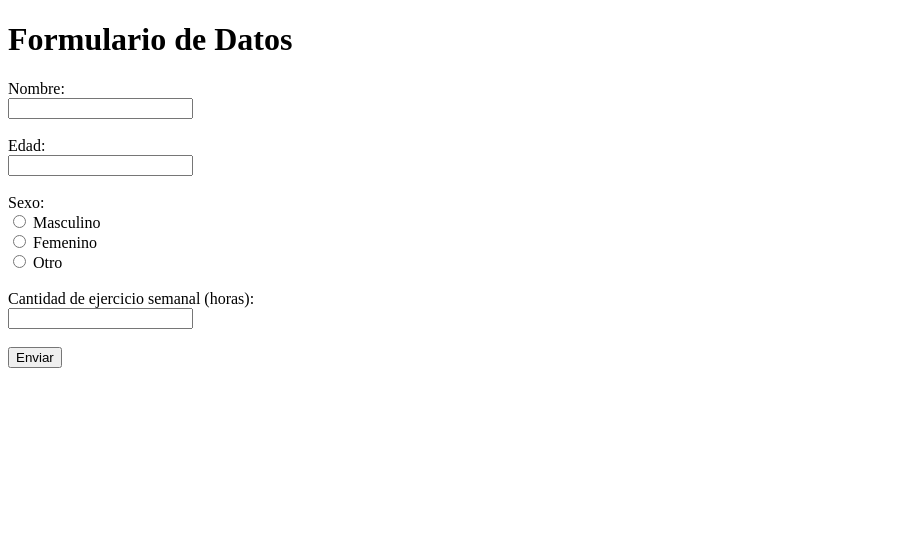
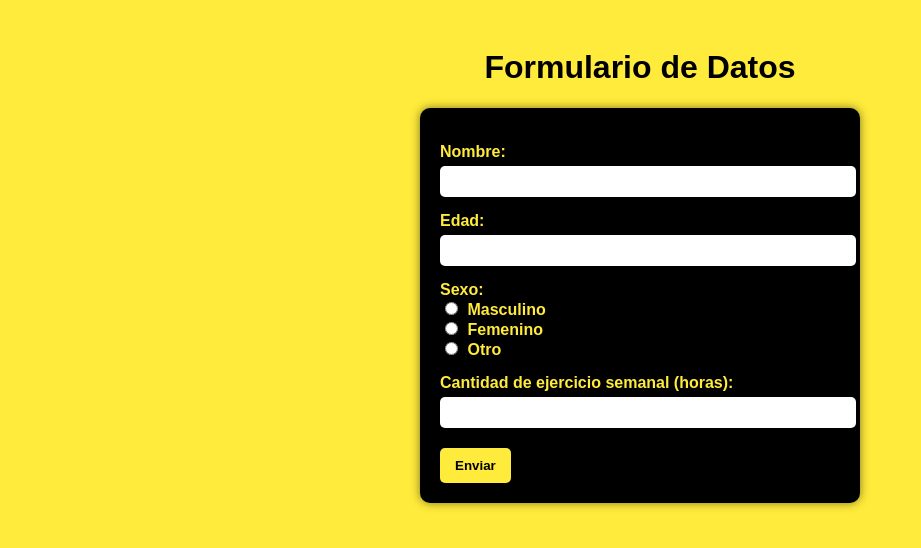
Before and after one commit to Neberuslml/Healthy-Zone, a plain HTML site: page index.html in a window 1280 px wide. Shown: the whole page, without its empty margins (0-921 px from the left). Drawn offline with Linux system fonts and the light colour scheme.

Commit message:
Enhance form styling and layout
Added styling and improved layout for the personal data form.

```diff
--- a/index.html
+++ b/index.html
@@ -3,38 +3,105 @@
 <head>
     <meta charset="UTF-8" />
     <title>Formulario de Datos Personales</title>
+    <style>
+        /* Fondo amarillo y texto negro para toda la página */
+        body {
+            background-color: #FFEB3B; /* amarillo brillante */
+            color: #000000; /* negro */
+            font-family: Arial, sans-serif;
+            padding: 20px;
+        }
+
+        /* Estilo para el contenedor del formulario */
+        form {
+            background-color: #000000; /* negro */
+            color: #FFEB3B; /* amarillo */
+            padding: 20px;
+            border-radius: 10px;
+            max-width: 400px;
+            margin: auto;
+            box-shadow: 0 0 10px rgba(0,0,0,0.5);
+        }
+
+        /* Estilo para las etiquetas y campos de entrada */
+        label {
+            display: block;
+            margin-top: 15px;
+            font-weight: bold;
+        }
+
+        input[type="text"],
+        input[type="number"] {
+            width: 100%;
+            padding: 8px;
+            margin-top: 5px;
+            border: none;
+            border-radius: 5px;
+        }
+
+        /* Estilo para los botones de opción */
+        input[type="radio"] {
+            margin-right: 5px;
+        }
+
+        /* Botón con color amarillo y texto negro */
+        button {
+            margin-top: 20px;
+            background-color: #FFEB3B;
+            color: #000000;
+            border: none;
+            padding: 10px 15px;
+            font-weight: bold;
+            border-radius: 5px;
+            cursor: pointer;
+        }
+
+        button:hover {
+            background-color: #f2d600;
+        }
+
+        /* Estilo para el texto de resultado */
+        #resultado {
+            max-width: 400px;
+            margin: 20px auto;
+            font-weight: bold;
+            font-size: 1.1em;
+            color: #000000;
+            text-align: center;
+        }
+    </style>
 </head>
 <body>
-    <h1>Formulario de Datos</h1>
+    <h1 style="text-align: center;">Formulario de Datos</h1>
     <form id="datosForm">
-        <label for="nombre">Nombre:</label><br/>
-        <input type="text" id="nombre" name="nombre" required /><br/><br/>
+        <label for="nombre">Nombre:</label>
+        <input type="text" id="nombre" name="nombre" required />
 
-        <label for="edad">Edad:</label><br/>
-        <input type="number" id="edad" name="edad" min="0" required /><br/><br/>
+        <label for="edad">Edad:</label>
+        <input type="number" id="edad" name="edad" min="0" required />
 
-        <label>Sexo:</label><br/>
+        <label>Sexo:</label>
         <input type="radio" id="sexo_m" name="sexo" value="Masculino" required />
-        <label for="sexo_m">Masculino</label><br/>
+        <label for="sexo_m" style="display: inline;">Masculino</label><br/>
         <input type="radio" id="sexo_f" name="sexo" value="Femenino" required />
-        <label for="sexo_f">Femenino</label><br/>
+        <label for="sexo_f" style="display: inline;">Femenino</label><br/>
         <input type="radio" id="sexo_o" name="sexo" value="Otro" required />
-        <label for="sexo_o">Otro</label><br/><br/>
+        <label for="sexo_o" style="display: inline;">Otro</label>
 
-        <label for="ejercicio">Cantidad de ejercicio semanal (horas):</label><br/>
-        <input type="number" id="ejercicio" name="ejercicio" min="0" step="0.1" required /><br/><br/>
+        <label for="ejercicio">Cantidad de ejercicio semanal (horas):</label>
+        <input type="number" id="ejercicio" name="ejercicio" min="0" step="0.1" required />
 
         <button type="submit">Enviar</button>
     </form>
 
-    <div id="resultado" style="margin-top:20px; font-weight:bold;"></div>
+    <div id="resultado"></div>
 
     <script>
         const form = document.getElementById('datosForm');
         const resultadoDiv = document.getElementById('resultado');
 
         form.addEventListener('submit', function(event) {
-            event.preventDefault(); // Evita que se recargue la página
+            event.preventDefault();
 
             const nombre = form.nombre.value;
             const edad = form.edad.value;
```
